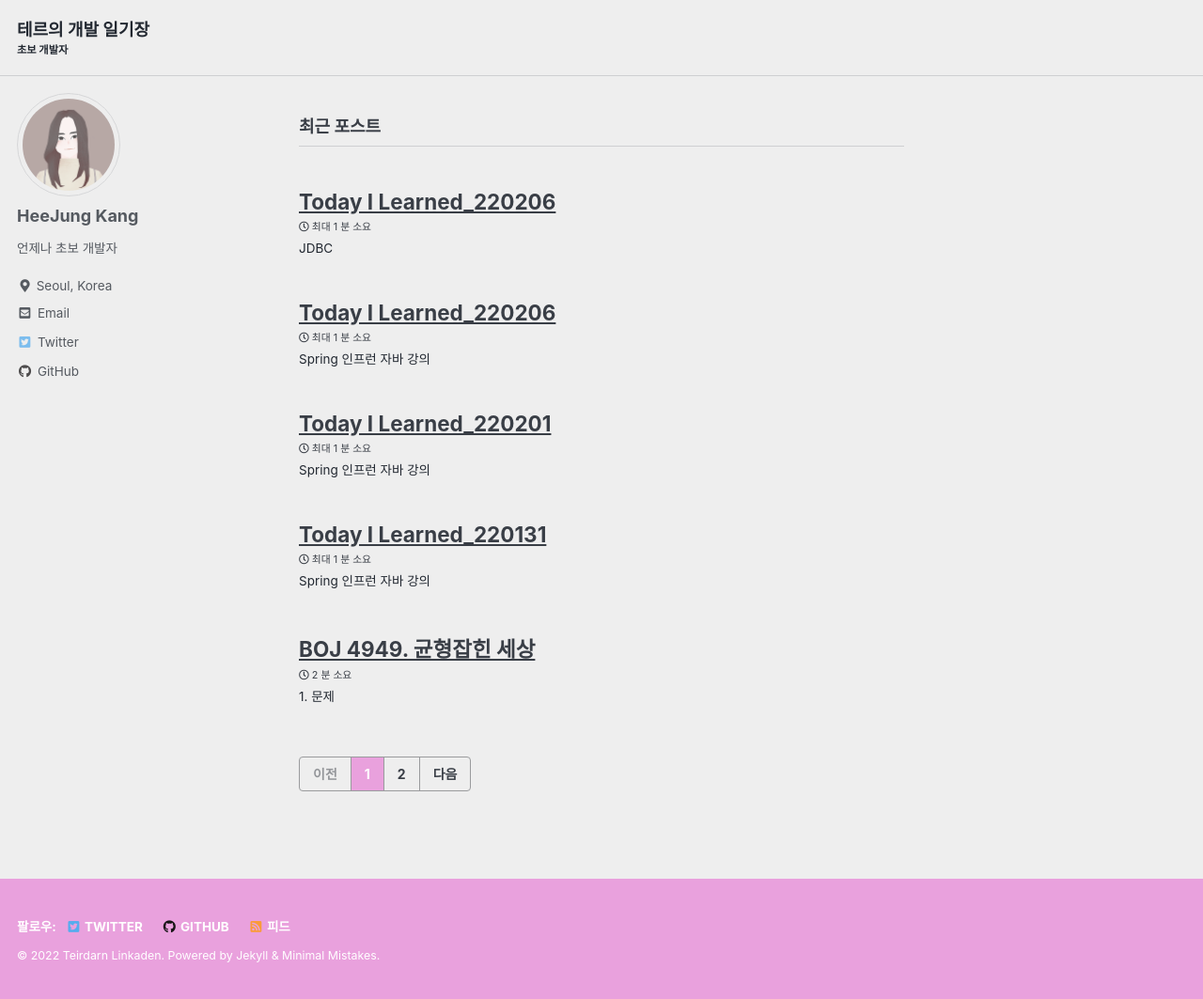
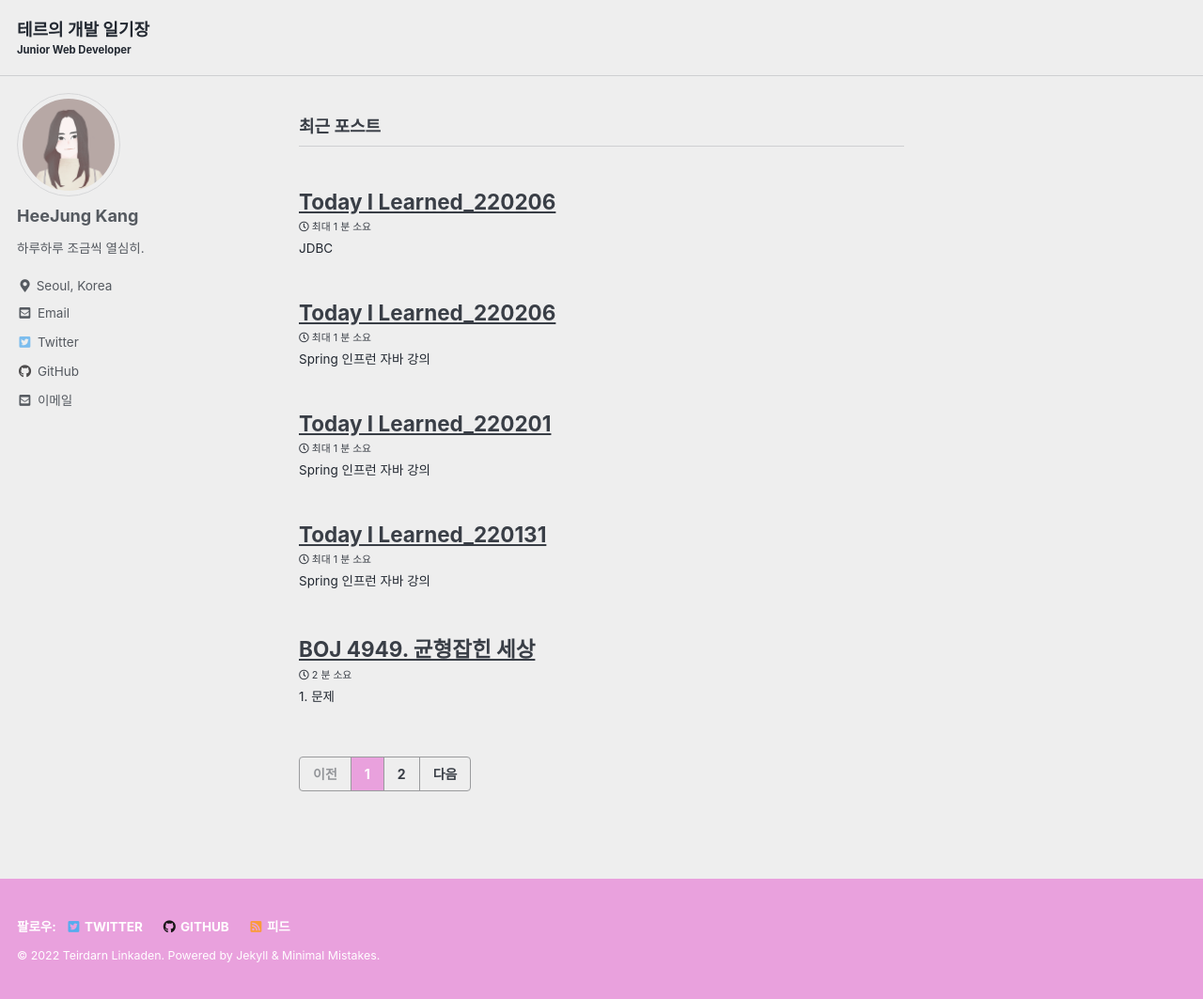
Before and after one commit to tentasys/tentasys.github.io, a Jekyll site: the page built from index.html, in a window 1280 px wide and 1063 px high. Shown: the whole window at 94% size. Built offline with Jekyll 4.4.1, drawn with Linux system fonts in a browser that asks for light colours; cached includes are drawn as plain includes; the list of posts is cut into pages by our own code.

Commit message:
20220208 설정파일 수정(소개)

```diff
--- a/_config.yml
+++ b/_config.yml
@@ -17,9 +17,9 @@ minimal_mistakes_skin    : "mycustom"
 locale                   : "ko-KR"
 title                    : "테르의 개발 일기장"
 title_separator          : "-"
-subtitle                 : "초보 개발자"
+subtitle                 : "Junior Web Developer"
 name                     : "Teirdarn Linkaden"
-description              : "전문성은 떨어지지만 일단 굴러가는 프로그램을 만드는 것이 목표입니다"
+description              : "하루하루 조금씩 열심히"
 url                      : "https://tentasys.github.io"
 baseurl                  : # the subpath of your site, e.g. "/blog"
 repository               : "tentasys/tentasys.github.io"
@@ -29,9 +29,9 @@ masthead_title           : # overrides the website title displayed in the masthe
 # breadcrumbs            : false # true, false (default)
 words_per_minute         : 200
 comments:
-  provider               : "disqus" # false (default), "discourse", "facebook", "staticman", "staticman_v2", "utterances", "custom"
-  disqus:
-    shortname            : "tentasys-github-io" # https://help.disqus.com/customer/portal/articles/466208-what-s-a-shortname-
+  provider               : #"disqus" # false (default), "discourse", "facebook", "staticman", "staticman_v2", "utterances", "custom"
+  #disqus:
+   # shortname            : "tentasys-github-io" # https://help.disqus.com/customer/portal/articles/466208-what-s-a-shortname-
   discourse:
     server               : # https://meta.discourse.org/t/embedding-discourse-comments-via-javascript/31963 , e.g.: meta.discourse.org
   facebook:
@@ -94,9 +94,9 @@ analytics:
 author:
   name             : "HeeJung Kang"
   avatar           : "/assets/img/profile.png"
-  bio              : "언제나 초보 개발자"
+  bio              : "하루하루 조금씩 열심히."
   location         : "Seoul, Korea"
- # email            : "tentasys@gmail.com"
+  email            : "tentasys@gmail.com"
   links:
     - label: "Email"
       icon: "fas fa-fw fa-envelope-square"
```
